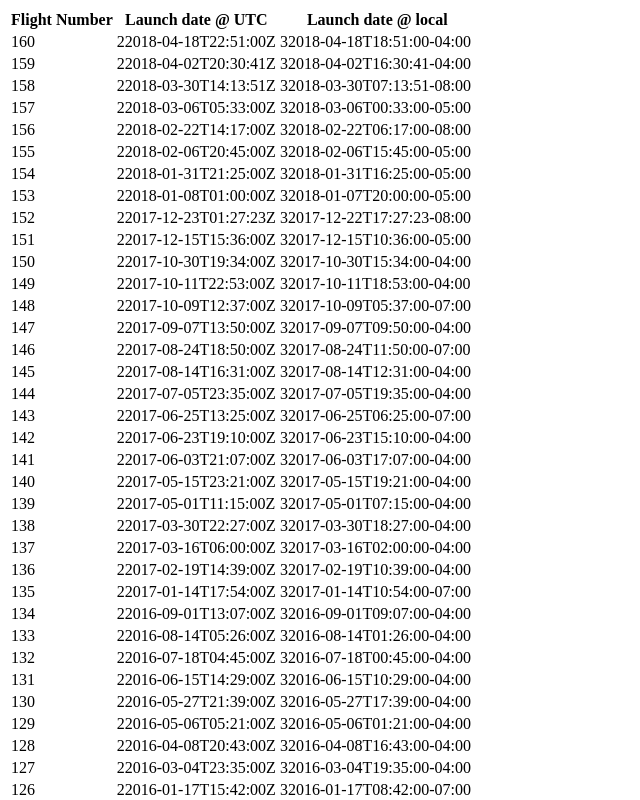
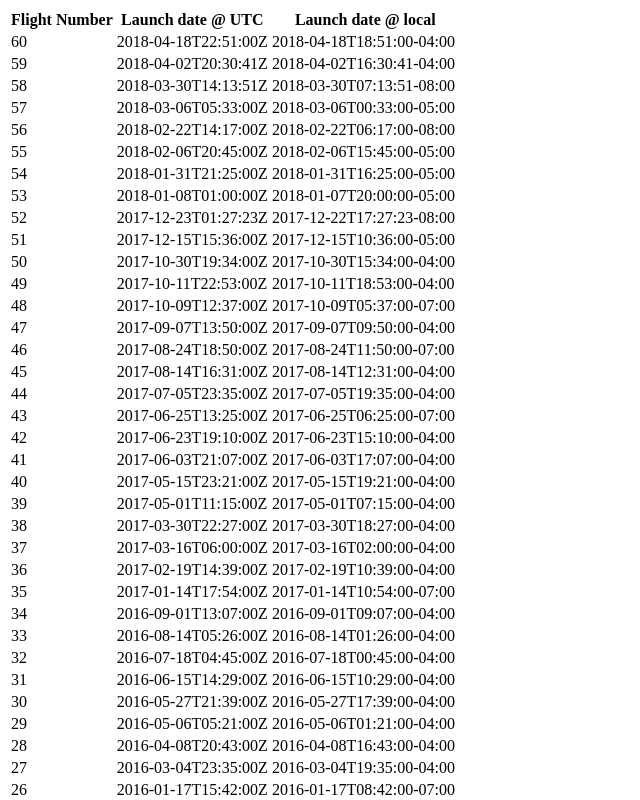
Before and after one commit to mgortzak/spacex-viewer, an Angular app: page / in a window 1280 px wide. Shown: the top 800 px of the page, without its empty margins (0-640 px from the left). Built offline with nearby package versions, Linux system fonts and the light colour scheme.

Commit message:
Without stupid numbers.

```diff
--- a/src/app/launches/launches.component.html
+++ b/src/app/launches/launches.component.html
@@ -6,9 +6,9 @@
   </tr>
 
   <tr *ngFor="let launch of launches">
-    <td>1{{launch.flight_number}}</td>
-    <td>2{{launch.launch_date_utc}}</td>
-    <td>3{{launch.launch_date_local}}</td>
+    <td>{{launch.flight_number}}</td>
+    <td>{{launch.launch_date_utc}}</td>
+    <td>{{launch.launch_date_local}}</td>
   </tr>
 
 </table>
```
